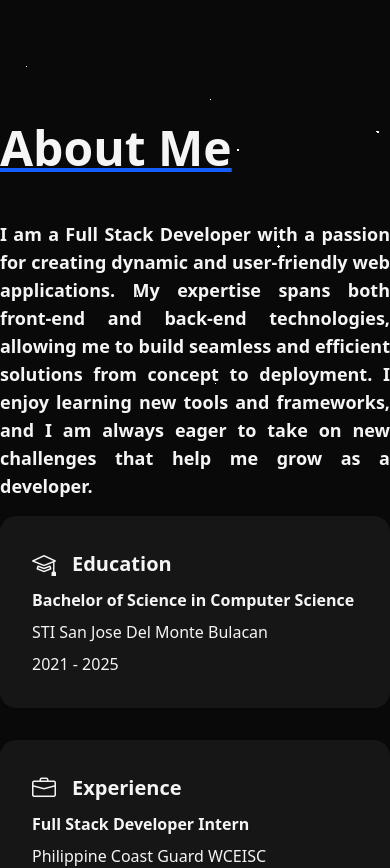
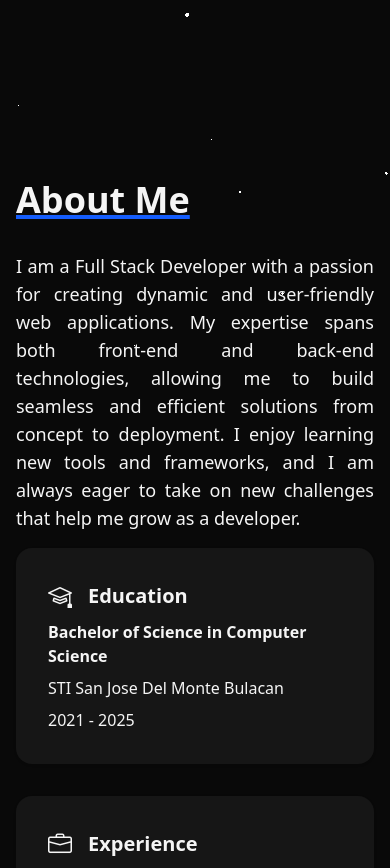
Before and after one commit to jacobferreras/my-portfolio, a Next.js app: page / in a window 390 px wide. Shown: the part 720-1588 px from the top of the page. Built offline with nearby package versions, Linux system fonts and the light colour scheme; no server answers; the database is empty.

Commit message:
Refactor Card and AboutSectionLarge components for improved responsiveness and layout consistency

```diff
--- a/components/common/Card.tsx
+++ b/components/common/Card.tsx
@@ -10,7 +10,7 @@ interface CardProps {
 
 const Card = (props: CardProps) => {
   return (
-    <div className="card w-auto lg:w-96 bg-base-200 card-lg shadow-sm mb-4">
+    <div className="card w-auto md:w-90 md:h-50 lg:w-96 xl:w-104 bg-base-200 card-lg shadow-sm mb-4">
       <div className="card-body">
         <div className="flex flex-row gap-4">
           {props.icon && <i className={`${props.icon} text-2xl`}></i>}
--- a/components/ui/AboutSectionLarge.tsx
+++ b/components/ui/AboutSectionLarge.tsx
@@ -8,11 +8,11 @@ const AboutSectionLarge = () => {
     <div>
       <section
         id="about"
-        className="flex flex-col lg:flex-row lg:gap-4 justify-center min-h-200 items-center z-10 relative xl:gap-28 "
+        className="flex flex-col lg:gap-4 px-4 py-14 lg:justify-center min-h-200 lg:items-center z-10 relative lg:flex-row xl:gap-34 "
       >
         <div className="flex flex-col">
           <motion.h1
-            className="text-5xl text-base-content font-bold underline decoration-blue-600 decoration-4 flex mb-8"
+            className="text-4xl text-base-content font-bold underline decoration-blue-600 decoration-4 flex mb-4"
             initial={{ opacity: 0, y: -50 }}
             animate={{ opacity: 1, y: 0 }}
             transition={{ duration: 1 }}
@@ -21,7 +21,7 @@ const AboutSectionLarge = () => {
           </motion.h1>
 
           <motion.p
-            className="text-lg text-base-content mt-4 max-w-2xl text-justify font-semibold"
+            className="text-lg text-base-content mt-4 max-w-2xl xl:max-w-4xl text-justify font-light"
             initial={{ opacity: 0, y: -50 }}
             animate={{ opacity: 1, y: 0 }}
             transition={{ duration: 1 }}
@@ -33,7 +33,7 @@ const AboutSectionLarge = () => {
             tools and frameworks, and I am always eager to take on new
             challenges that help me grow as a developer.
           </motion.p>
-          <div className="flex flex-col lg:flex-row gap-4 mt-4">
+          <div className="flex flex-col md:flex-row gap-4 mt-4">
             <motion.div whileHover={{ scale: 1.05 }} whileTap={{ scale: 0.95 }}>
               <Card
                 icon="bi bi-mortarboard"
@@ -59,7 +59,7 @@ const AboutSectionLarge = () => {
           <img
             src="/Second_picture.png"
             alt="my second picture"
-            className="w-full h-76 lg:h-64"
+            className="w-full h-76 md:w-auto lg:h-64"
           />
           <div className="flex flex-row gap-4 my-4">
             <div className="badge badge-outline">Developer</div>
```
